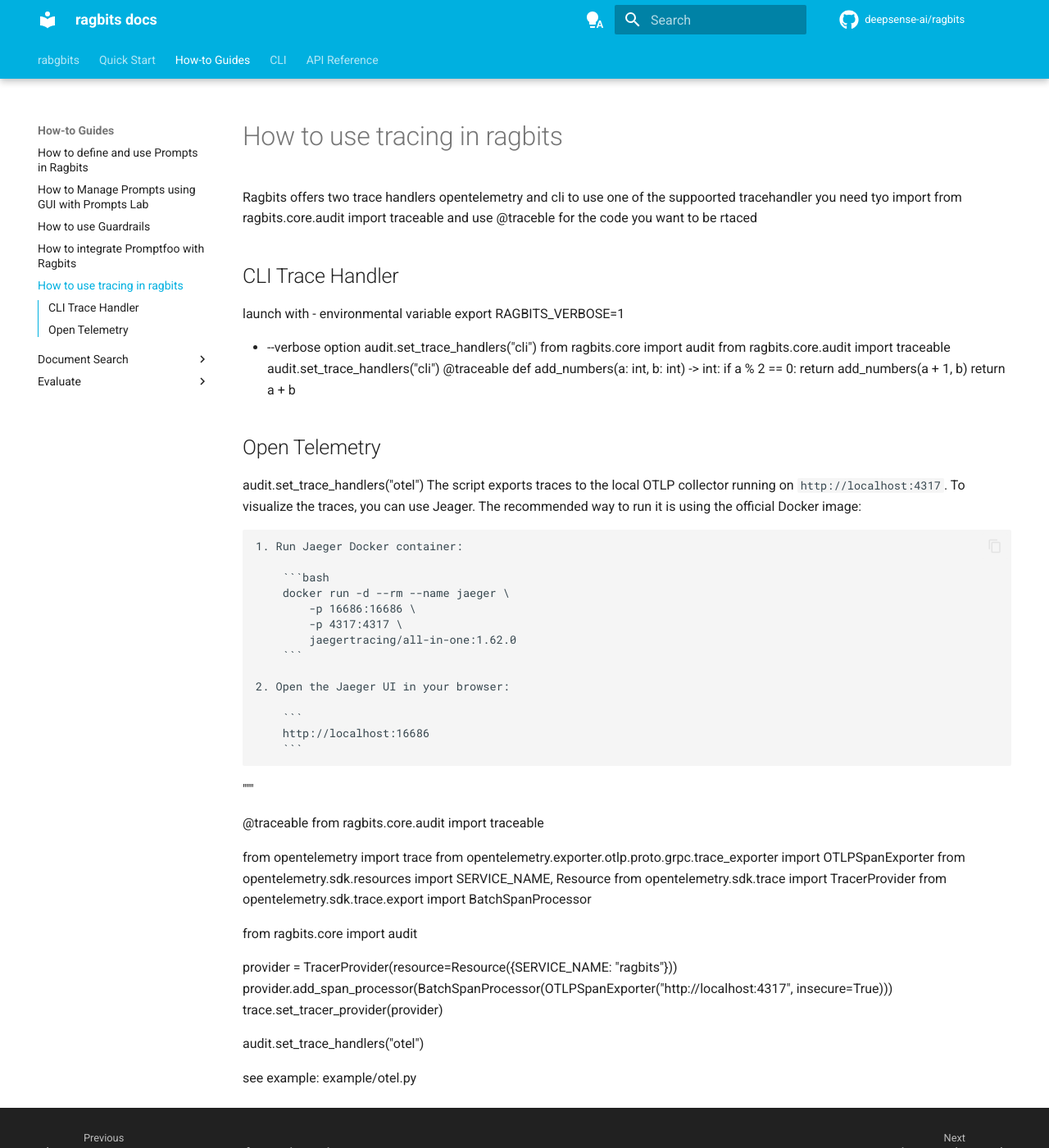
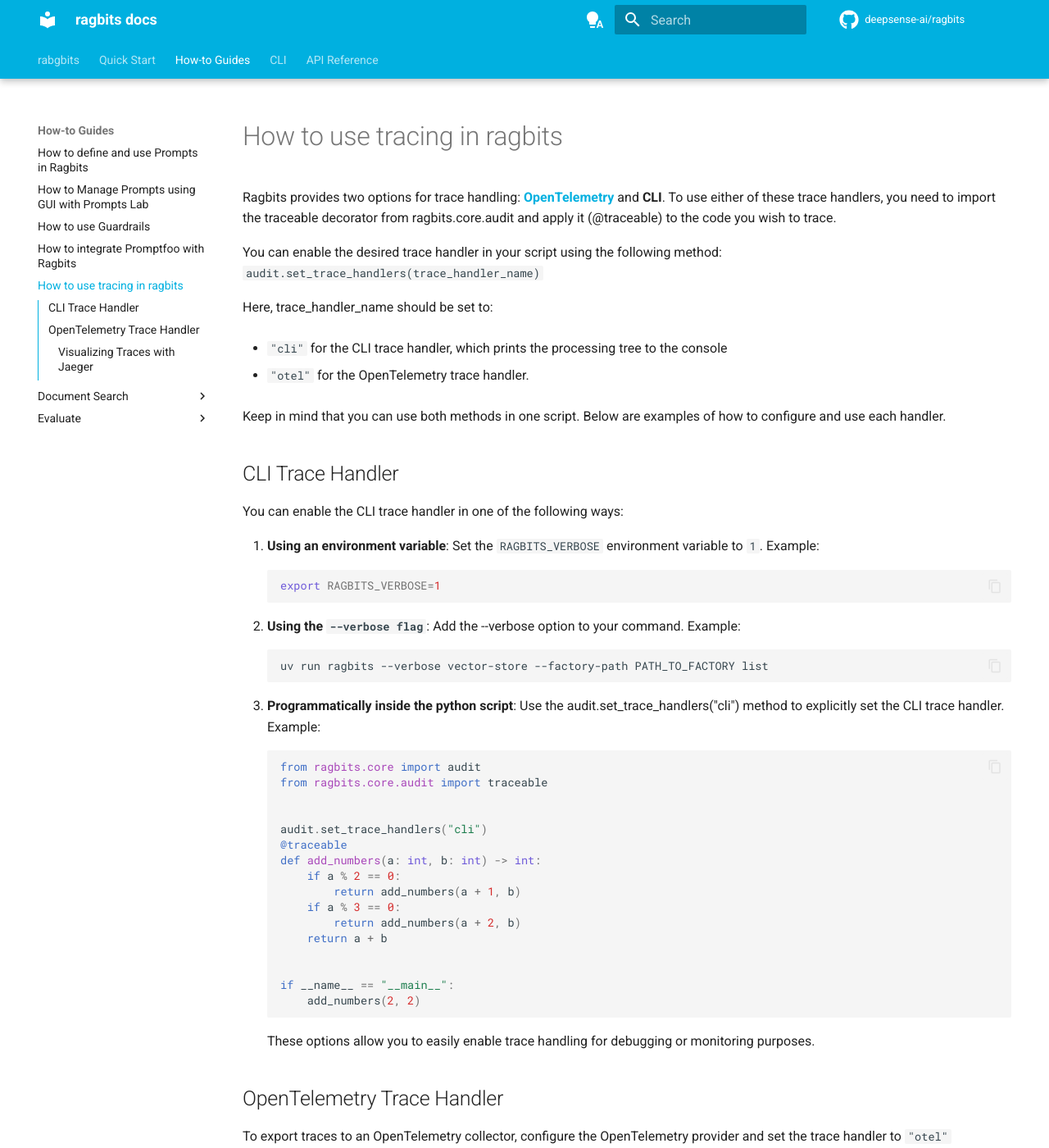
Before and after one commit to deepsense-ai/ragbits, an MkDocs documentation site: the page built from docs/how-to/use_tracing.md, in a window 1280 px wide and 1400 px high. Shown: the whole window at 82% size. Built offline with MkDocs 1.6.1 and Material for MkDocs 9.7.7, drawn with Linux system fonts in a browser that asks for light colours; comment, search, counter and statistics services are not loaded; some of the changed text lies outside the part shown.

Commit message:
how to use tracing in ragbits v1.0

````diff
--- a/docs/how-to/use_tracing.md
+++ b/docs/how-to/use_tracing.md
@@ -1,54 +1,64 @@
 # How to use tracing in ragbits
-Ragbits offers two trace handlers opentelemetry and cli
-to use one of the suppoorted tracehandler you need tyo import
-from ragbits.core.audit import traceable and use @traceble for the code you want to be rtaced
+
+Ragbits provides two options for trace handling: [**OpenTelemetry**](https://www.ibm.com/products/instana/opentelemetry)
+and **CLI**.
+To use either of these trace handlers, you need to import the traceable decorator from ragbits.core.audit
+and apply it (@traceable) to the code you wish to trace.
+
+You can enable the desired trace handler in your script using the following method:
+```audit.set_trace_handlers(trace_handler_name)```
+
+Here, trace_handler_name should be set to:
+
+- `"cli"` for the CLI trace handler, which prints the processing tree to the console
+
+- `"otel"` for the OpenTelemetry trace handler.
+
+Keep in mind that you can use both methods in one script. Below are examples of how to configure and use each handler.
+
+## CLI Trace Handler
+You can enable the CLI trace handler in one of the following ways:
+
+1. **Using an environment variable**:
+   Set the `RAGBITS_VERBOSE` environment variable to `1`.
+   Example:
+```bash
+export RAGBITS_VERBOSE=1
+```
+2. **Using the `--verbose flag`**:
+   Add the --verbose option to your command.
+   Example:
+```bash
+uv run ragbits --verbose vector-store --factory-path PATH_TO_FACTORY list
+```
+3. **Programmatically inside the python script**:
+   Use the audit.set_trace_handlers("cli") method to explicitly set the CLI trace handler.
+   Example:
+```python
+from ragbits.core import audit
+from ragbits.core.audit import traceable
 
 
-
-
-## CLI Trace Handler
-launch with
-- environmental variable export RAGBITS_VERBOSE=1
-
-- --verbose option
-audit.set_trace_handlers("cli")
-from ragbits.core import audit
-from ragbits.core.audit import traceable
 audit.set_trace_handlers("cli")
 @traceable
 def add_numbers(a: int, b: int) -> int:
     if a % 2 == 0:
         return add_numbers(a + 1, b)
+    if a % 3 == 0:
+        return add_numbers(a + 2, b)
     return a + b
 
 
-## Open Telemetry
+if __name__ == "__main__":
+    add_numbers(2, 2)
+```
+These options allow you to easily enable trace handling for debugging or monitoring purposes.
 
-audit.set_trace_handlers("otel")
-The script exports traces to the local OTLP collector running on `http://localhost:4317`. To visualize the traces,
-you can use Jeager. The recommended way to run it is using the official Docker image:
+## OpenTelemetry Trace Handler
+To export traces to an OpenTelemetry collector, configure the OpenTelemetry provider
+and set the trace handler to `"otel"` (`audit.set_trace_handlers("otel")`). Here's an example script:
 
-    1. Run Jaeger Docker container:
-
-        ```bash
-        docker run -d --rm --name jaeger \
-            -p 16686:16686 \
-            -p 4317:4317 \
-            jaegertracing/all-in-one:1.62.0
-        ```
-
-    2. Open the Jaeger UI in your browser:
-
-        ```
-        http://localhost:16686
-        ```
-"""
-
-
-
-@traceable
-from ragbits.core.audit import traceable
-
+```python
 from opentelemetry import trace
 from opentelemetry.exporter.otlp.proto.grpc.trace_exporter import OTLPSpanExporter
 from opentelemetry.sdk.resources import SERVICE_NAME, Resource
@@ -64,4 +74,33 @@ trace.set_tracer_provider(provider)
 
 audit.set_trace_handlers("otel")
 
-see example: example/otel.py
+@traceable
+def add_numbers(a: int, b: int) -> int:
+    if a % 2 == 0:
+        return add_numbers(a + 1, b)
+    if a % 3 == 0:
+        return add_numbers(a + 2, b)
+    return a + b
+
+if __name__ == "__main__":
+    add_numbers(2, 2)
+```
+This script exports traces to a local OTLP collector running at http://localhost:4317.
+
+### Visualizing Traces with Jaeger
+To visualize traces exported by the OpenTelemetry handler, you can use Jaeger.
+Follow these steps to set up Jaeger:
+
+1. **Run Jaeger Docker container**:
+```bash
+docker run -d --rm --name jaeger \
+    -p 16686:16686 \
+    -p 4317:4317 \
+    jaegertracing/all-in-one:1.62.0
+```
+2. **Open the Jaeger UI in your browser**:
+
+```
+http://localhost:16686
+```
+To check the OpenTelemetry trace handler you can also run our example:  ```examples/document-search/otel.py```
````
Also changed, not shown: other parts of docs/how-to/use_tracing.md (+1 -1 lines), 1 other file.
